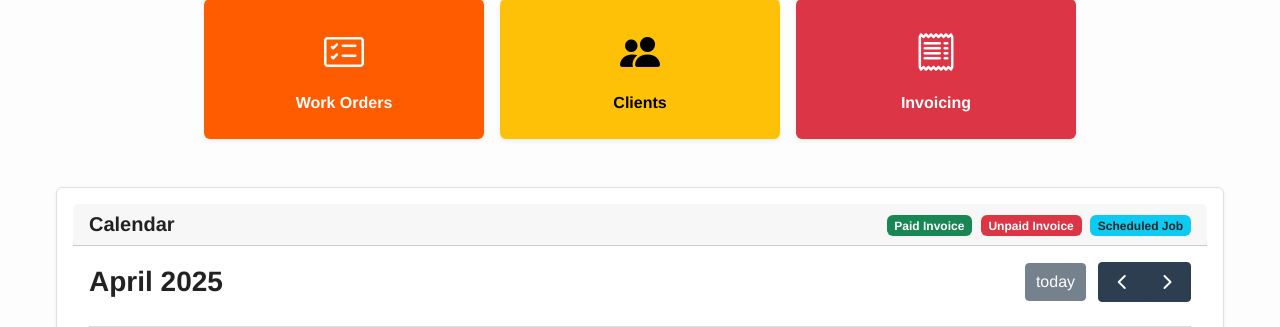
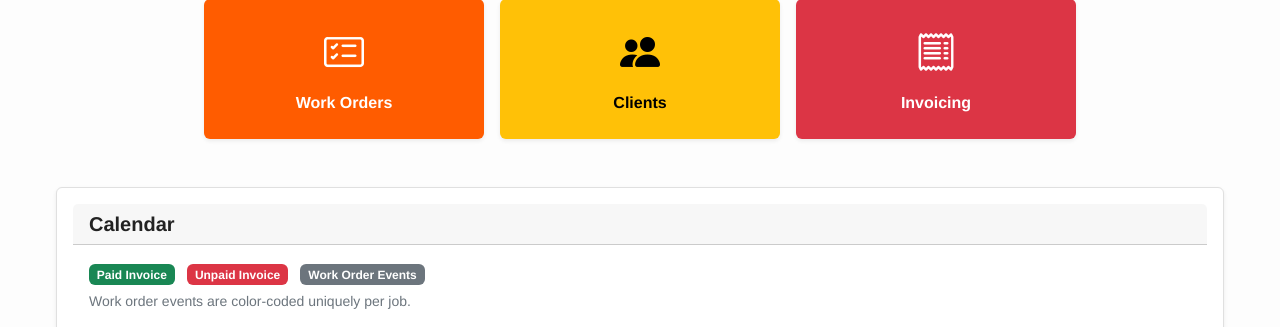
Before and after one commit to mattyray/art_moving_buisness, a Django app: page / in a window 1280 px wide. Shown: the part 235-562 px from the top of the page. Run offline with Django 5.2, Linux system fonts and the light colour scheme; the visitor is signed in with stand-in values (Sample User, id 1); data that the repository does not hold is empty; some libraries are stand-ins or nearby versions.

Commit message:
adding color coded workorders edited home legend for explaining colors

```diff
--- a/templates/home.html
+++ b/templates/home.html
@@ -32,15 +32,20 @@
 
   <!-- Calendar & Legend -->
   <div class="card mt-5 shadow-sm">
-    <div class="card-header d-flex justify-content-between align-items-center">
+    <div class="card-header">
       <h5 class="mb-0">Calendar</h5>
-      <div>
-        <span class="badge bg-success me-1">Paid Invoice</span>
-        <span class="badge bg-danger me-1">Unpaid Invoice</span>
-        <span class="badge bg-info text-dark">Scheduled Job</span>
-      </div>
     </div>
     <div class="card-body">
+      <!-- Legend -->
+      <div class="mb-3">
+        <span class="badge bg-success me-2">Paid Invoice</span>
+        <span class="badge bg-danger me-2">Unpaid Invoice</span>
+        <span class="badge bg-secondary me-2">Work Order Events</span>
+        <small class="d-block text-muted mt-1">
+          Work order events are color‑coded uniquely per job.
+        </small>
+      </div>
+      <!-- FullCalendar -->
       <div id="calendar"></div>
     </div>
   </div>
```
